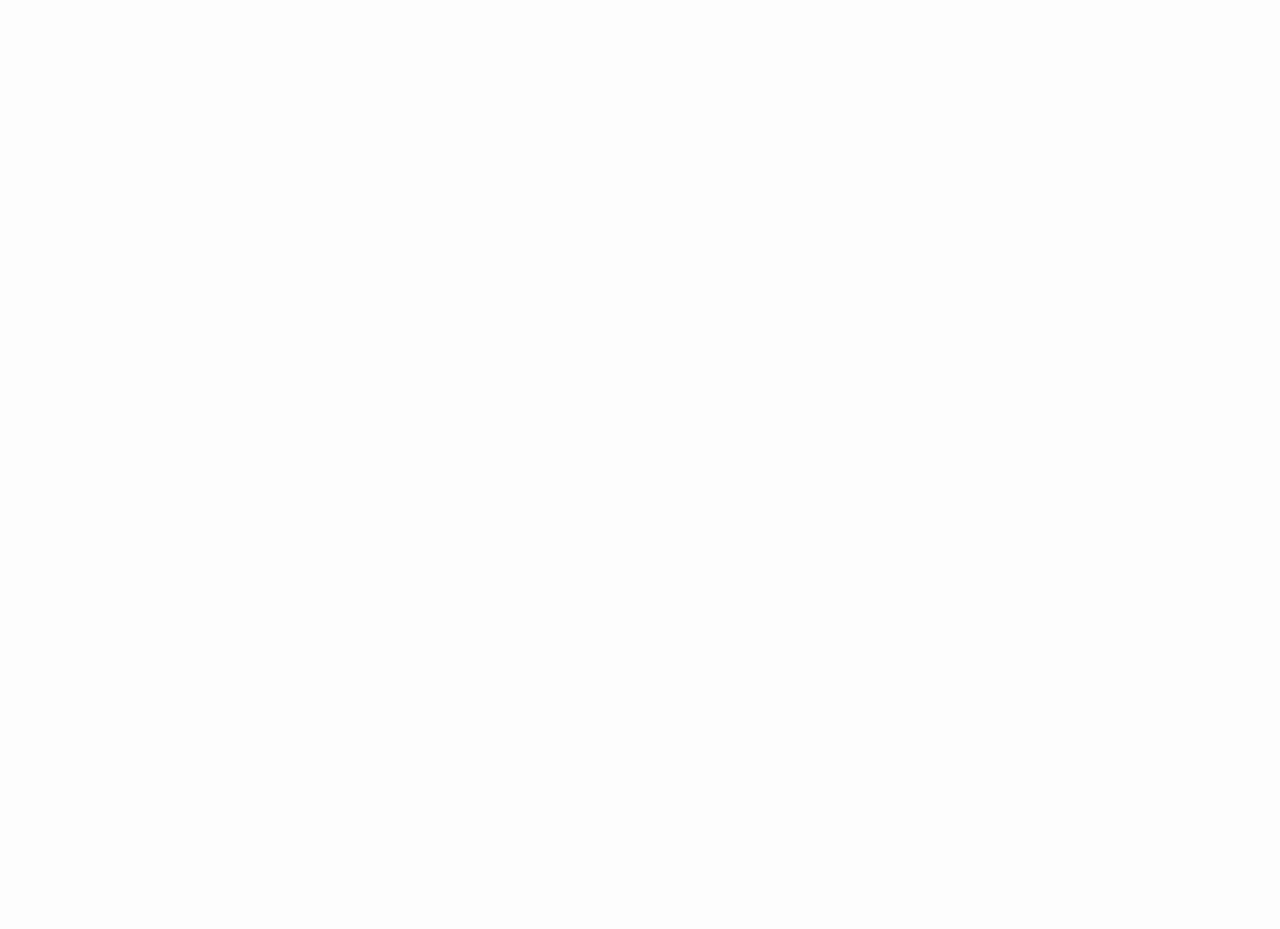
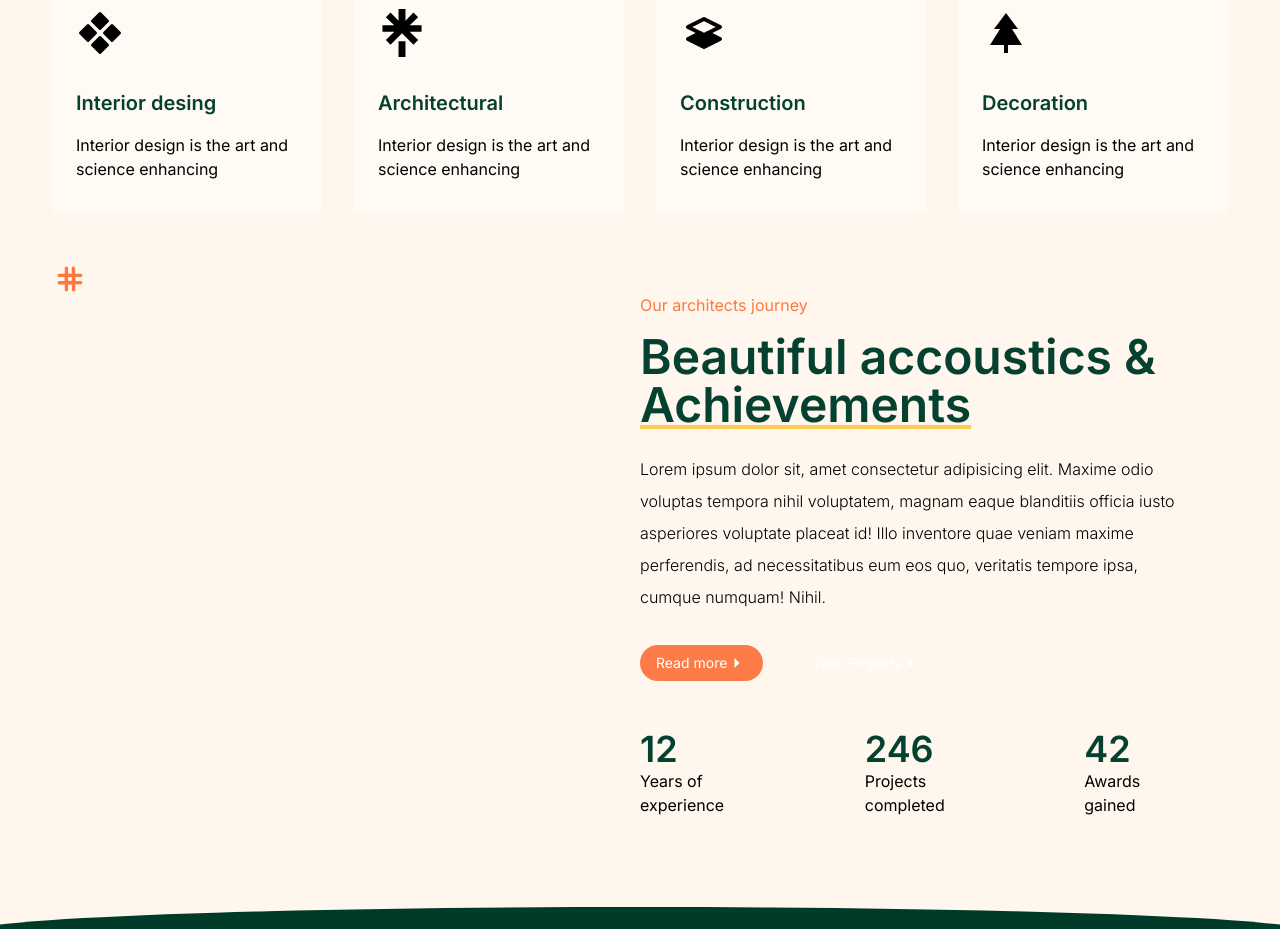
Before and after one commit to zablon-oigo/architect, a React (Vite) app: page / in a window 1280 px wide. Shown: the part 940-1869 px from the top of the page. Before the commit the page ends 893 px from the top, so only its background shows below. Built offline with nearby package versions, Linux system fonts and the light colour scheme.

Commit message:
Adding grid box

```diff
--- a/src/components/Work.jsx
+++ b/src/components/Work.jsx
@@ -1,5 +1,9 @@
 import React from 'react'
-
+import { IoMdArrowDropright,IoIosArrowUp } from "react-icons/io";
+import { PiDiamondsFourFill,PiLadderSimpleThin } from "react-icons/pi";
+import { BiSolidTreeAlt } from "react-icons/bi";
+import { SiLinktree,SiIcomoon } from "react-icons/si";
+import { TbStackBackward } from "react-icons/tb";
 function Work() {
   return (
     <>
@@ -8,9 +12,91 @@
       <div className="xl:w-[1200px] mx-auto px-3 pt-8">
         <section className="relative">
           <p className="text-center text-[#fb7a3f]">What we do</p>
-          <h2 className="">
-            Bringing new life to the old preoceses
+          <h2 className="text-center text-[#054130] lg:text-5xl text-xl font-semibold capitalize ">
+            Bringing new life to the <br/> old <span className="underline decoration-[#fb7a3f]">processes</span>
           </h2>
+          <div className="grid grid-cols-1 gap-8 pt-8 lg:grid-cols-4 md:grid-cols-2">
+            <span className="bg-[#fffaf4] py-8 px-6 hover:bg-white hover:text-[#fb7a3f]">
+                <PiDiamondsFourFill className="text-5xl"/>
+                <p className="text-xl text-[#054130] font-semibold py-8 pb-4">Interior desing</p>
+                <p className="text-black">
+                  Interior design is the art and science enhancing
+                </p>
+            </span>
+            <span className="bg-[#fffaf4] py-8 px-6 hover:bg-white hover:text-[#fb7a3f]">
+                <SiLinktree className="text-5xl"/>
+                <p className="text-xl text-[#054130] font-semibold py-8 pb-4">Architectural</p>
+                <p className="text-black">
+                  Interior design is the art and science enhancing
+                </p>
+            </span>
+            <span className="bg-[#fffaf4] py-8 px-6 hover:bg-white hover:text-[#fb7a3f]">
+                <TbStackBackward className="text-5xl"/>
+                <p className="text-xl text-[#054130] font-semibold py-8 pb-4">Construction</p>
+                <p className="text-black">
+                  Interior design is the art and science enhancing
+                </p>
+            </span>
+            <span className="bg-[#fffaf4] py-8 px-6 hover:bg-white hover:text-[#fb7a3f]">
+                <BiSolidTreeAlt className="text-5xl"/>
+                <p className="text-xl text-[#054130] font-semibold py-8 pb-4">Decoration</p>
+                <p className="text-black">
+                  Interior design is the art and science enhancing
+                </p>
+            </span>
+          </div>
+          <div className="">
+            <PiLadderSimpleThin className="text-6xl text-[#fb7a3f] absolute top-0 left-0 opacity-20"/>
+            <SiIcomoon className="text-6xl text-[#fb7a3f] absolute top-0 right-0 opacity-20 rotate-90"/>
+          </div>
+        </section>
+        <section className="relative items-center justify-between mt-12 lg:flex lg:p-8">
+          <div className="flex justify-center">
+            <img src="" alt="" className="lg:w-full w-80" />
+          </div>
+          <div className="py-20 lg:w-1/2 lg:py-0">
+            <p className="text-[#fb7a3f]">Our architects journey</p>
+            <h1 className="text-[#054130] lg:text-5xl font-semibold pt-4 pb-6">
+              Beautiful accoustics & <span className="underline decoration-[#fdca51]">Achievements</span>
+            </h1>
+            <p className="font-light leading-8 text-black ">
+              Lorem ipsum dolor sit, amet consectetur adipisicing elit. Maxime odio voluptas tempora nihil voluptatem, magnam eaque blanditiis officia iusto asperiores voluptate placeat id! Illo inventore quae veniam maxime perferendis, ad necessitatibus eum eos quo, veritatis tempore ipsa, cumque numquam! Nihil.
+            </p>
+            <div className="flex items-center py-8 lg:gap-x-8">
+              <button className="rounded-full px-4 py-2 flex items-center text-sm bg-[#fd7b47] text-white transition ease-out duration-300  transform hover:scale-110">
+                <p className="">Read more</p>
+                <IoMdArrowDropright className="text-xl"/>
+              </button>
+              <button className="flex items-center px-4 py-2 text-sm text-white transition duration-300 ease-out transform rounded-full hover:scale-110 ">
+                <p className="">View Projects</p>
+                <IoMdArrowDropright className="text-xl"/>
+              </button>
+            </div>
+            <div className="flex justify-between gap-2 pt-4 lg:gap-0">
+              <span className="">
+                <h1 className="text-[#054130] text-4xl font-semibold">12</h1>
+                <p className="w-1/2 text-sm lg:text-base">
+                  Years of experience
+                </p>
+              </span>
+              <span className="">
+                <h1 className="text-[#054130] text-4xl font-semibold">246</h1>
+                <p className="w-1/2 text-sm lg:text-base">
+                  Projects completed
+                </p>
+              </span>
+              <span className="">
+                <h1 className="text-[#054130] text-4xl font-semibold">42</h1>
+                <p className="w-1/2 text-sm lg:text-base">
+                  Awards gained
+                </p>
+              </span>
+            </div>
+          </div>
+          <IoIosArrowUp className="text-[#fb7a3f] text-4xl absolute top-0 left-0 rotate-[315deg]"/>
+          <IoIosArrowUp className="text-[#fb7a3f] text-4xl absolute top-0 left-0 rotate-45"/>
+          <IoIosArrowUp className="text-[#fb7a3f] text-4xl absolute top-0 left-0 rotate-[225deg]"/>
+          <IoIosArrowUp className="text-[#fb7a3f] text-4xl absolute top-0 left-0 rotate-[134deg]"/>
         </section>
       </div>
     </div>
```
